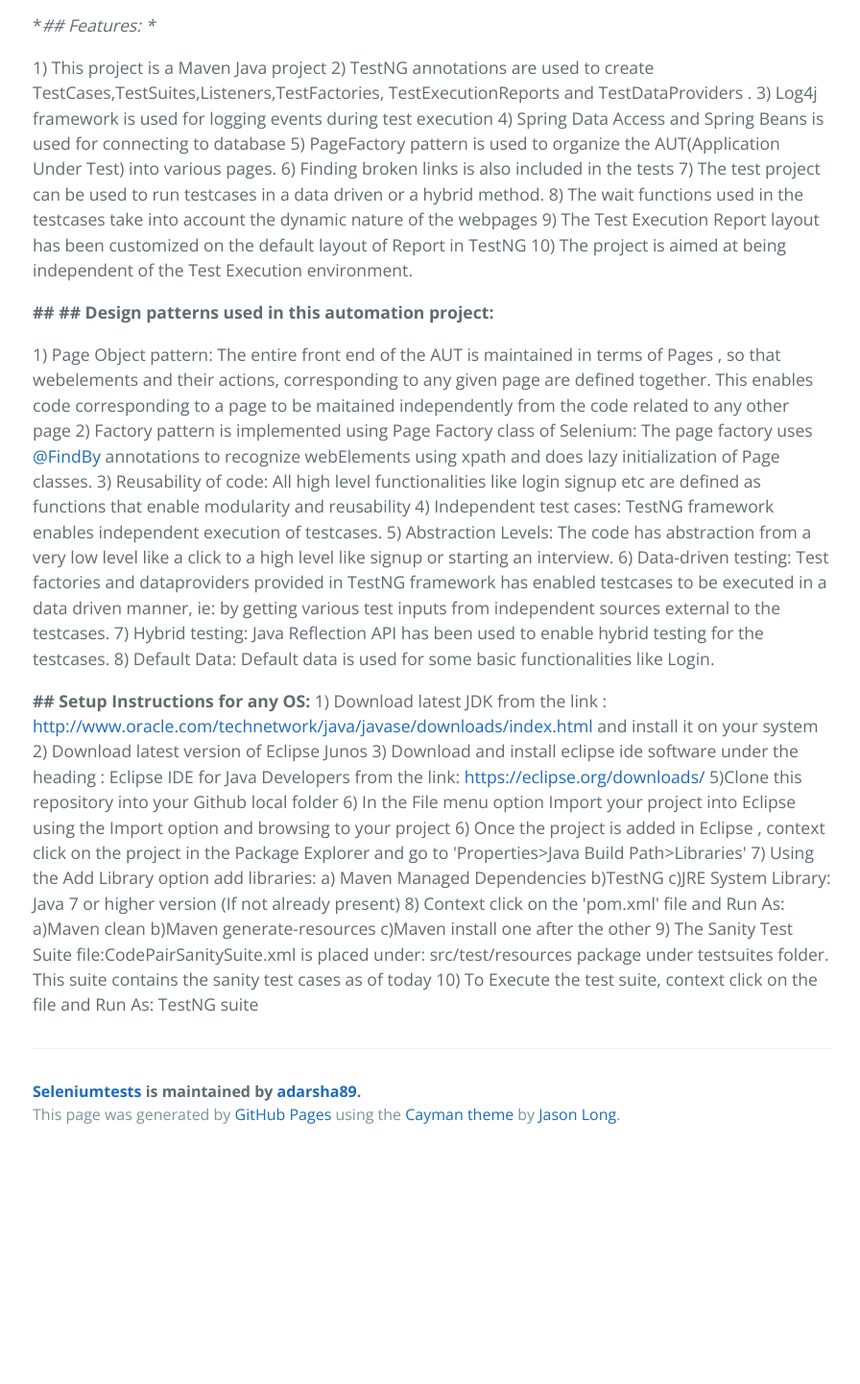
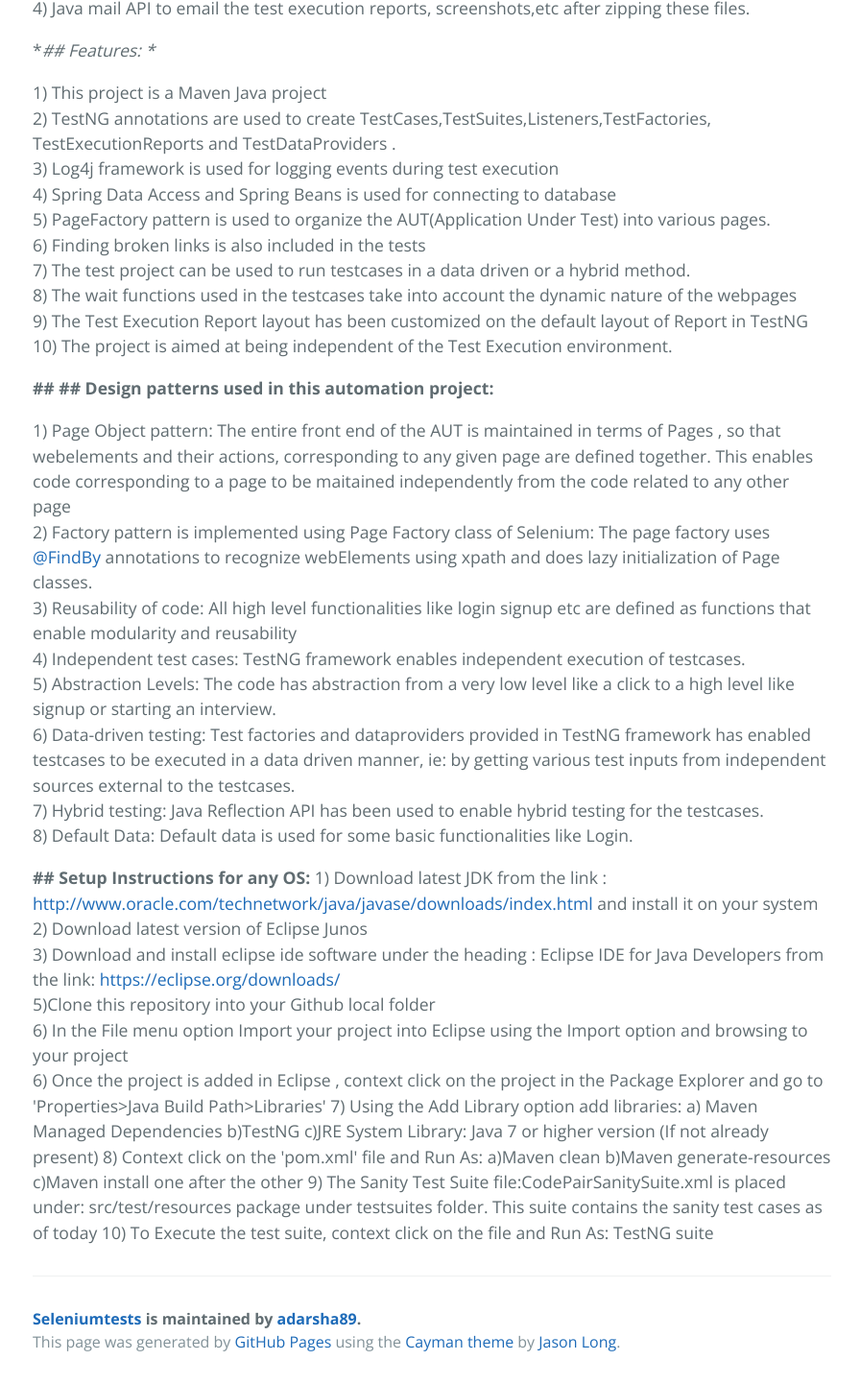
Before and after one commit to adarsha89/SeleniumTests, a plain HTML site: page index.html in a window 1280 px wide. Shown: the part 780-2222 px from the top of the page at 96% size, without its empty margins (190-1086 px from the left). Before the commit the page ends 1985 px from the top, so only its background shows below. Drawn offline with nearby package versions, Linux system fonts and the light colour scheme.

```diff
--- a/index.html
+++ b/index.html
@@ -29,42 +29,42 @@
 
 <p><strong>## Components:</strong></p>
 
-<p>1) Maven framework to manage the dependencies in terms of jar files and to package the entire application.
-2) TestNG framework for test automation management (Management of creation and execution of test suites and testcases    and test execution reports )
-3) Apache POI API to integrate with Microsoft excel
-4) Java mail API to email the test execution reports, screenshots,etc after zipping these files.</p>
+<p>1) Maven framework to manage the dependencies in terms of jar files and to package the entire application.<br>
+2) TestNG framework for test automation management (Management of creation and execution of test suites and testcases    and test execution reports )<br>
+3) Apache POI API to integrate with Microsoft excel<br>
+4) Java mail API to email the test execution reports, screenshots,etc after zipping these files.   </p>
 
 <p>*<em>## Features: *</em></p>
 
-<p>1) This project is a Maven Java project
-2) TestNG annotations are used to create TestCases,TestSuites,Listeners,TestFactories, TestExecutionReports and         TestDataProviders .
-3) Log4j framework is used for logging events during test execution
-4) Spring Data Access and Spring Beans is used for connecting to database
-5) PageFactory pattern is used to organize the AUT(Application Under Test) into various pages.
-6) Finding broken links is also included in the tests
-7) The test project can be used to run testcases in a data driven or a hybrid method.
-8) The wait functions used in the testcases take into account the dynamic nature of the webpages
-9) The Test Execution Report layout has been customized on the default layout of Report in TestNG
-10) The project is aimed at being independent of the Test Execution environment.</p>
+<p>1) This project is a Maven Java project<br>
+2) TestNG annotations are used to create TestCases,TestSuites,Listeners,TestFactories, TestExecutionReports and         TestDataProviders .<br>
+3) Log4j framework is used for logging events during test execution<br>
+4) Spring Data Access and Spring Beans is used for connecting to database<br>
+5) PageFactory pattern is used to organize the AUT(Application Under Test) into various pages.<br>
+6) Finding broken links is also included in the tests<br>
+7) The test project can be used to run testcases in a data driven or a hybrid method.<br>
+8) The wait functions used in the testcases take into account the dynamic nature of the webpages<br>
+9) The Test Execution Report layout has been customized on the default layout of Report in TestNG<br>
+10) The project is aimed at being independent of the Test Execution environment.   </p>
 
 <p><strong>## ## Design patterns used in this automation project:</strong></p>
 
-<p>1) Page Object pattern: The entire front end of the AUT is maintained in terms of Pages , so that webelements and        their actions, corresponding to any given page are defined together. This enables code corresponding to a page to     be maitained independently from the code related to any other page
+<p>1) Page Object pattern: The entire front end of the AUT is maintained in terms of Pages , so that webelements and        their actions, corresponding to any given page are defined together. This enables code corresponding to a page to     be maitained independently from the code related to any other page<br>
 2) Factory pattern is implemented using Page Factory class of Selenium:
-    The page factory uses <a href="https://github.com/FindBy" class="user-mention">@FindBy</a> annotations to recognize webElements using xpath and does lazy initialization of       Page classes.
-3) Reusability of code: All high level functionalities like login signup etc are defined as functions that enable        modularity and reusability
-4) Independent test cases: TestNG framework enables independent execution of testcases.
-5) Abstraction Levels: The code has abstraction from a very low level like a click to a high level like signup or        starting an interview.
-6) Data-driven testing: Test factories and dataproviders provided in TestNG framework has enabled testcases to be        executed in a data driven manner, ie: by getting various test inputs from independent sources external to the        testcases.
-7) Hybrid testing: Java Reflection API has been used to enable hybrid testing for the testcases.
-8) Default Data: Default data is used for some basic functionalities like Login.</p>
+    The page factory uses <a href="https://github.com/FindBy" class="user-mention">@FindBy</a> annotations to recognize webElements using xpath and does lazy initialization of       Page classes.<br>
+3) Reusability of code: All high level functionalities like login signup etc are defined as functions that enable        modularity and reusability<br>
+4) Independent test cases: TestNG framework enables independent execution of testcases.<br>
+5) Abstraction Levels: The code has abstraction from a very low level like a click to a high level like signup or        starting an interview.<br>
+6) Data-driven testing: Test factories and dataproviders provided in TestNG framework has enabled testcases to be        executed in a data driven manner, ie: by getting various test inputs from independent sources external to the        testcases.<br>
+7) Hybrid testing: Java Reflection API has been used to enable hybrid testing for the testcases.<br>
+8) Default Data: Default data is used for some basic functionalities like Login.   </p>
 
 <p><strong>## Setup Instructions for any OS:</strong>
-  1) Download latest JDK from the link : <a href="http://www.oracle.com/technetwork/java/javase/downloads/index.html">http://www.oracle.com/technetwork/java/javase/downloads/index.html</a> and            install it on your system
-  2) Download latest version of Eclipse Junos
-  3) Download and install eclipse ide software under the heading : Eclipse IDE for Java Developers  from the link:         <a href="https://eclipse.org/downloads/">https://eclipse.org/downloads/</a>
-  5)Clone this repository into your Github local folder
-  6) In the File menu option Import your project into Eclipse using the Import option and browsing to your project
+  1) Download latest JDK from the link : <a href="http://www.oracle.com/technetwork/java/javase/downloads/index.html">http://www.oracle.com/technetwork/java/javase/downloads/index.html</a> and            install it on your system<br>
+  2) Download latest version of Eclipse Junos<br>
+  3) Download and install eclipse ide software under the heading : Eclipse IDE for Java Developers  from the link:         <a href="https://eclipse.org/downloads/">https://eclipse.org/downloads/</a><br>
+  5)Clone this repository into your Github local folder<br>
+  6) In the File menu option Import your project into Eclipse using the Import option and browsing to your project<br>
   6) Once the project is added in Eclipse , context click on the project in the Package Explorer and go to                 'Properties&gt;Java Build Path&gt;Libraries'
   7) Using the Add Library option add libraries:
       a) Maven Managed Dependencies
```
Also changed, not shown: params.json (+1 -1 lines).
